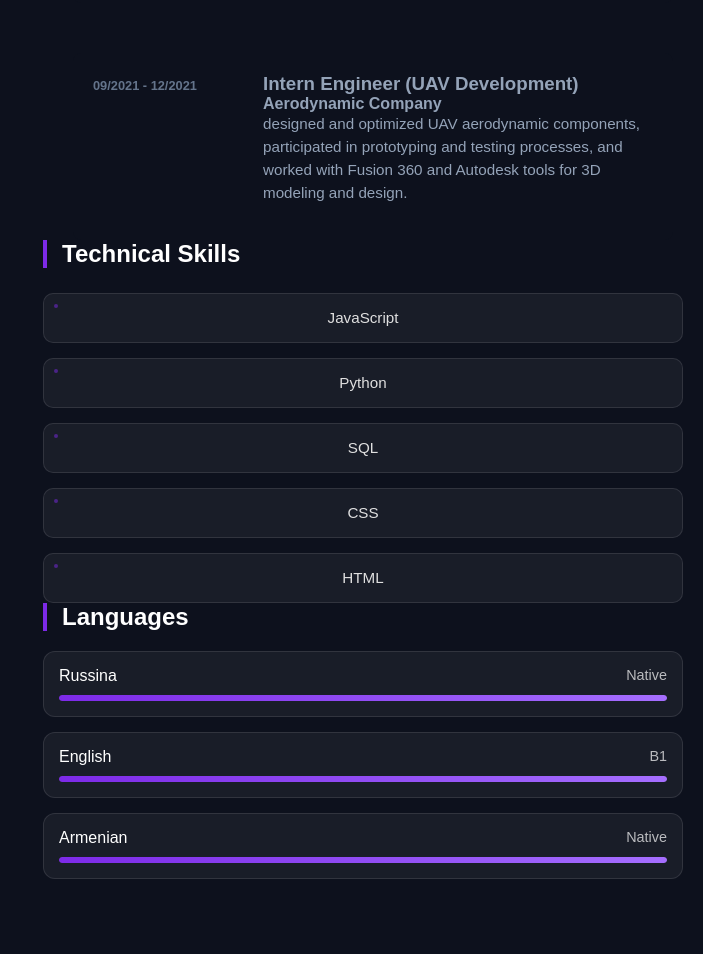
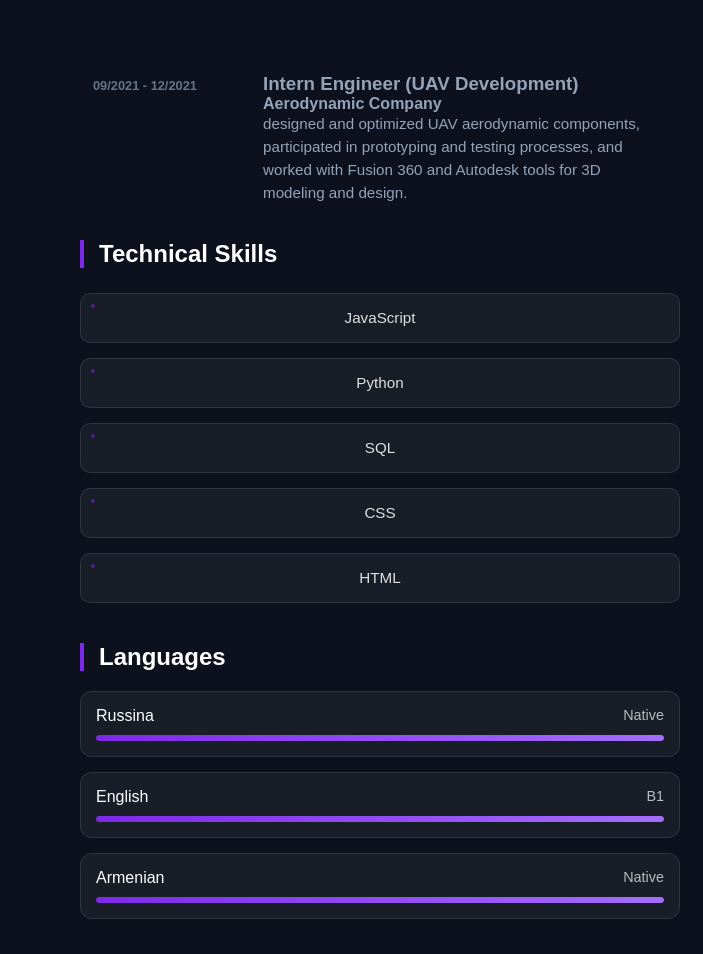
Before and after one commit to levonkarapetyann/Biography, a Flask app: page / in a window 1280 px wide. Shown: the part 1678-2632 px from the top of the page, without its empty margins (577-1280 px from the left). Before the commit the page ends 2557 px from the top, so only its background shows below. Run offline with Flask 3, Linux system fonts and the light colour scheme; some libraries are stand-ins or nearby versions.

Commit message:
adde main 'div'

```diff
--- a/templates/levon_wiki.html
+++ b/templates/levon_wiki.html
@@ -93,6 +93,7 @@
             <p>designed and optimized UAV aerodynamic components, participated in prototyping and testing processes, and worked with Fusion 360 and Autodesk tools for 3D modeling and design.</p>
          </div>
       </div>
+      <div class="right">
          <div id="skills" class="skills-sect">
             <h2>Technical Skills</h2>
             <div class="setka">
@@ -139,6 +140,7 @@
          </div>
       </div>
    </div>
+</div>
 {% block script %}
 <script>document.addEventListener('mousemove', (e) => {
     const el = document.querySelector('.cursor');
```
Lines whose indentation alone changed are shown as unchanged.
